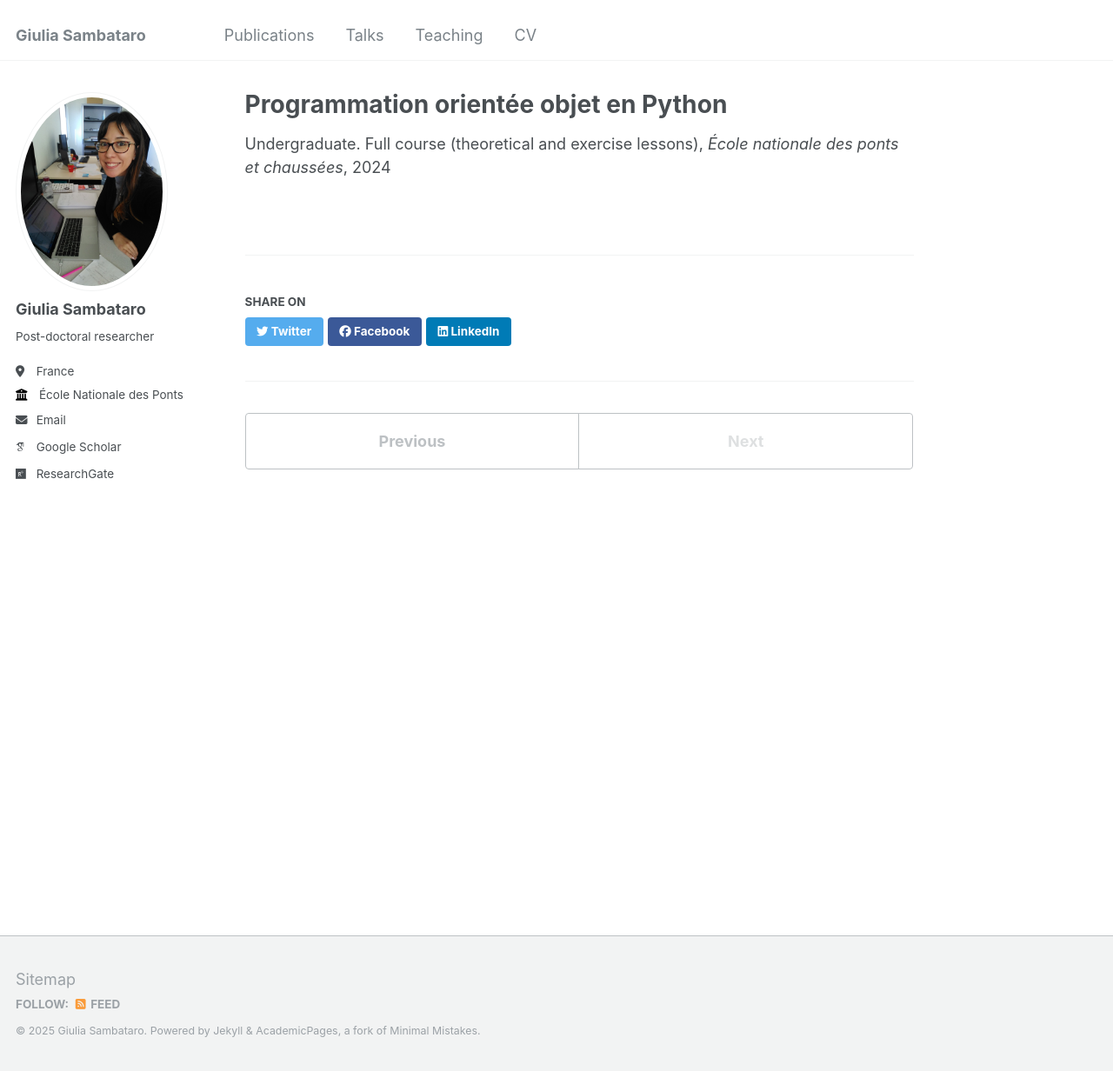
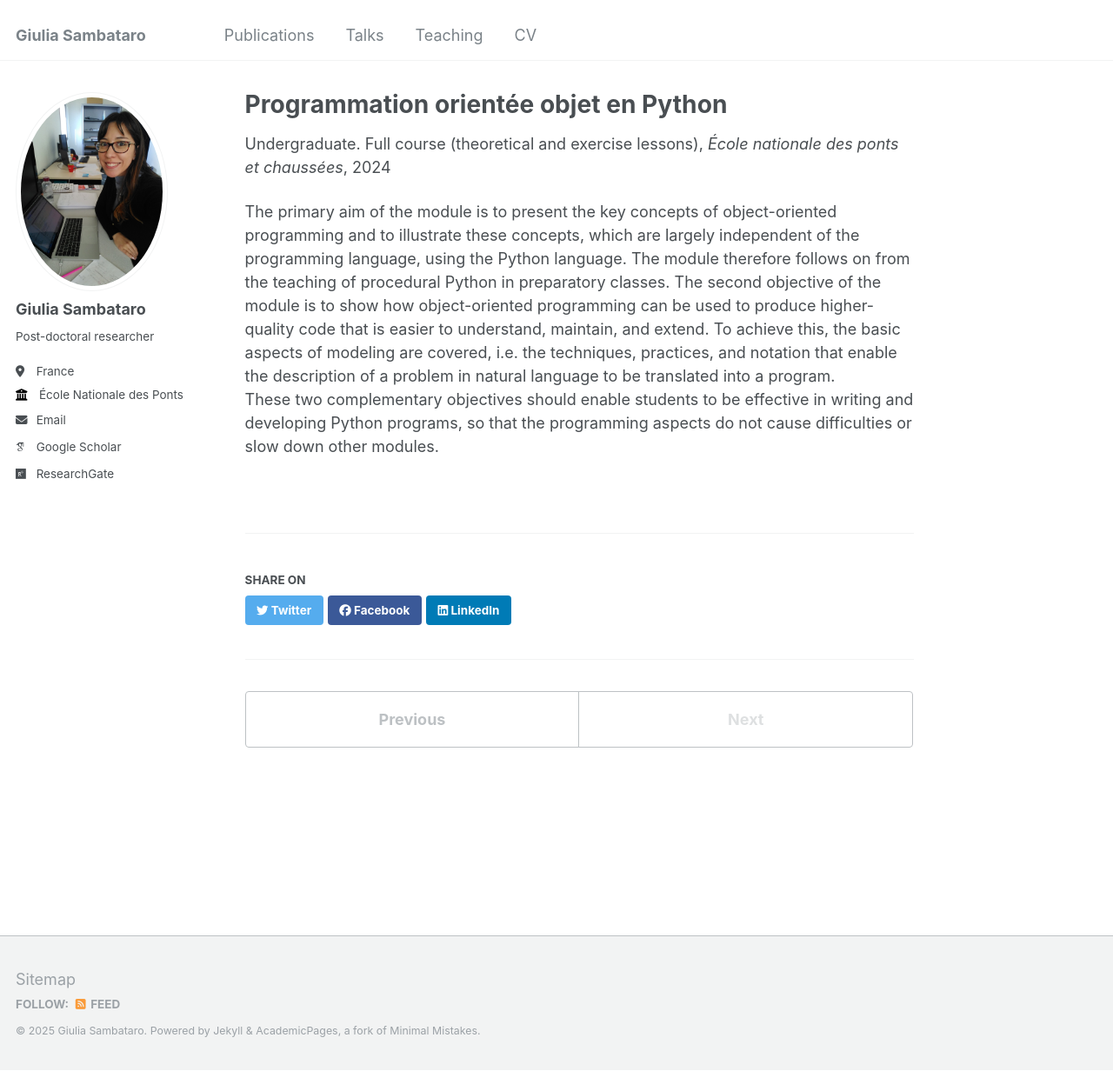
Before and after one commit to gsambata/gsambata.github.io, a Jekyll site: the page built from _teaching/2015-spring-teaching-2.md, in a window 1280 px wide and 1232 px high. Shown: the whole window at 87% size. Built offline with Jekyll 4.4.1, drawn with Linux system fonts in a browser that asks for light colours; some web fonts are replaced.

Commit message:
contenu cours 2

```diff
--- a/_teaching/2015-spring-teaching-2.md
+++ b/_teaching/2015-spring-teaching-2.md
@@ -7,3 +7,6 @@ venue: "École nationale des ponts et chaussées"
 date: November 2024-January 2024
 <>location: "City, Country"
 ---
+The primary aim of the module is to present the key concepts of object-oriented programming and to illustrate these concepts, which are largely independent of the programming language, using the Python language. The module therefore follows on from the teaching of procedural Python in preparatory classes.
+The second objective of the module is to show how object-oriented programming can be used to produce higher-quality code that is easier to understand, maintain, and extend. To achieve this, the basic aspects of modeling are covered, i.e. the techniques, practices, and notation that enable the description of a problem in natural language to be translated into a program.<br />
+These two complementary objectives should enable students to be effective in writing and developing Python programs, so that the programming aspects do not cause difficulties or slow down other modules.
```
